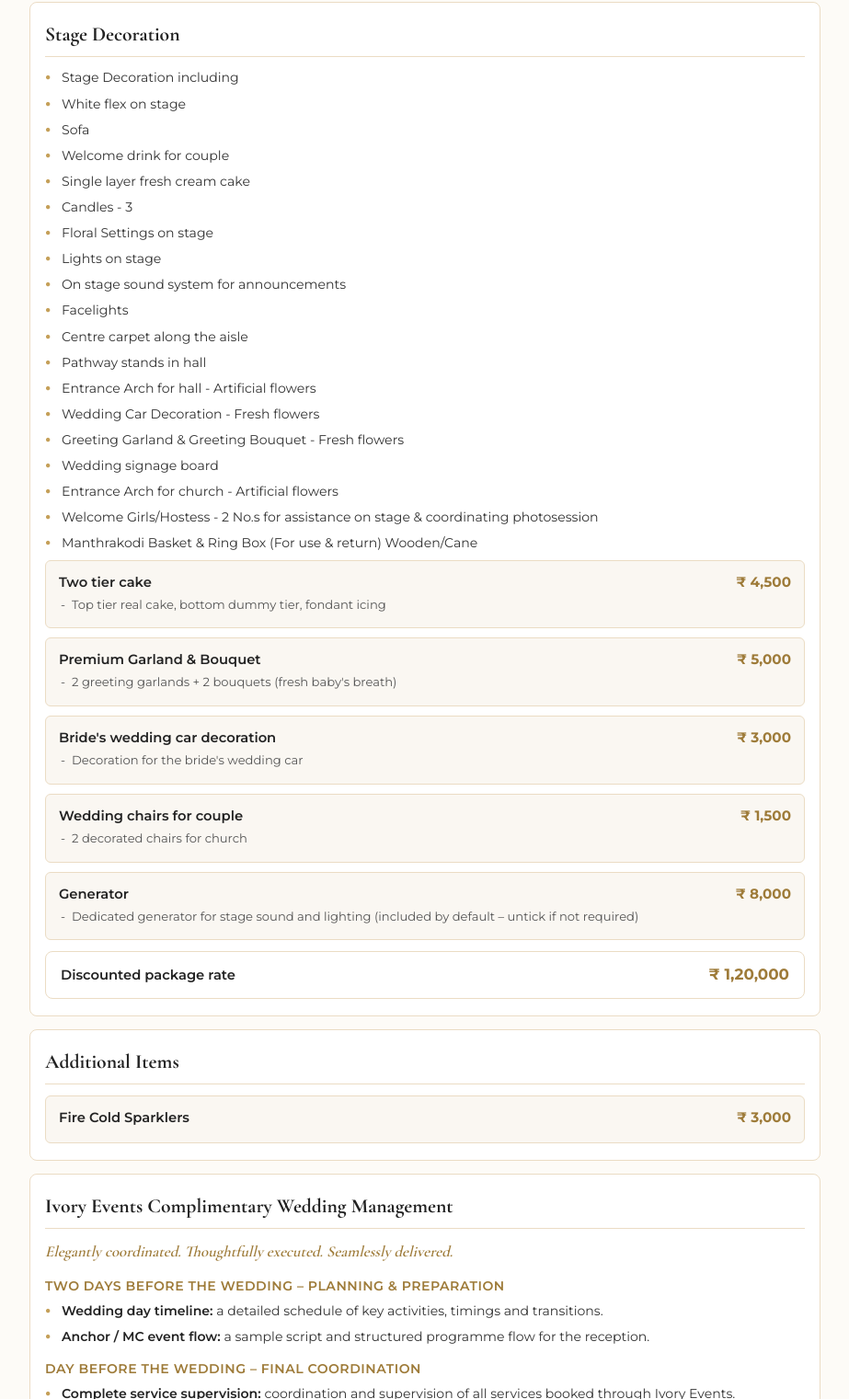
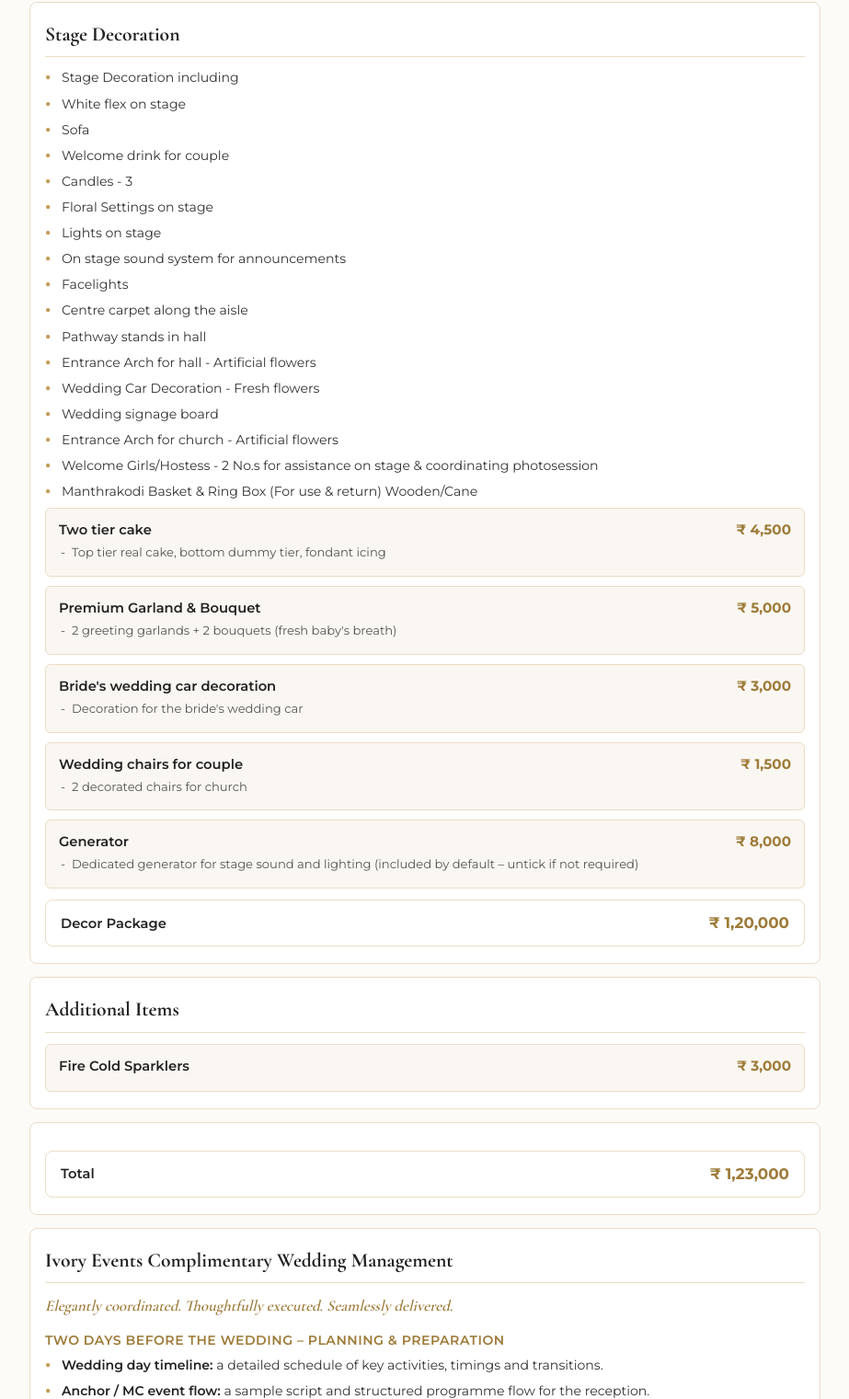
Before and after one commit to ivoryeventz-ops/Ivory-Packages, a plain HTML site: page Jeff/261116.html in a window 1280 px wide. Shown: the part 991-2512 px from the top of the page at 92% size, without its empty margins (178-1101 px from the left). Drawn offline with nearby package versions, Linux system fonts and the light colour scheme.

Commit message:
Quote Jeff/261116 (from 261116)

```diff
--- a/Jeff/261116.html
+++ b/Jeff/261116.html
@@ -316,7 +316,6 @@
         <li>White flex on stage</li>
         <li>Sofa</li>
         <li>Welcome drink for couple</li>
-        <li>Single layer fresh cream cake</li>
         <li>Candles - 3</li>
         <li>Floral Settings on stage</li>
         <li>Lights on stage</li>
@@ -326,7 +325,6 @@
         <li>Pathway stands in hall</li>
         <li>Entrance Arch for hall - Artificial flowers</li>
         <li>Wedding Car Decoration - Fresh flowers</li>
-        <li>Greeting Garland &amp; Greeting Bouquet - Fresh flowers</li>
         <li>Wedding signage board</li>
         <li>Entrance Arch for church - Artificial flowers</li>
         <li>Welcome Girls/Hostess - 2 No.s for assistance on stage &amp; coordinating photosession</li>
@@ -380,7 +378,7 @@
         </div>
       </div>
       <div class="total-row-card">
-        <span class="total-row-title">Discounted package rate</span>
+        <span class="total-row-title">Decor Package</span>
         <span class="total-row-amount">&#8377; 1,20,000</span>
       </div>
     </div>
@@ -395,6 +393,12 @@
           </div>
           <div class="line-item-price">&#8377; 3,000</div>
         </div>
+      </div>
+    </div>
+    <div class="section-card">
+      <div class="total-row-card quote-total">
+        <span class="total-row-title">Total</span>
+        <span class="total-row-amount">&#8377; 1,23,000</span>
       </div>
     </div>
 <div class="section-card">
```
